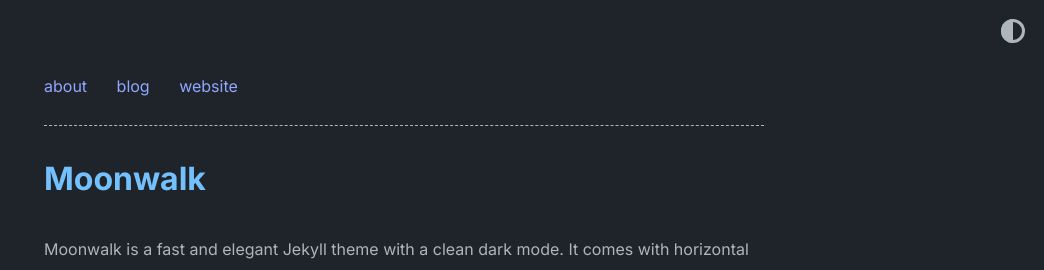
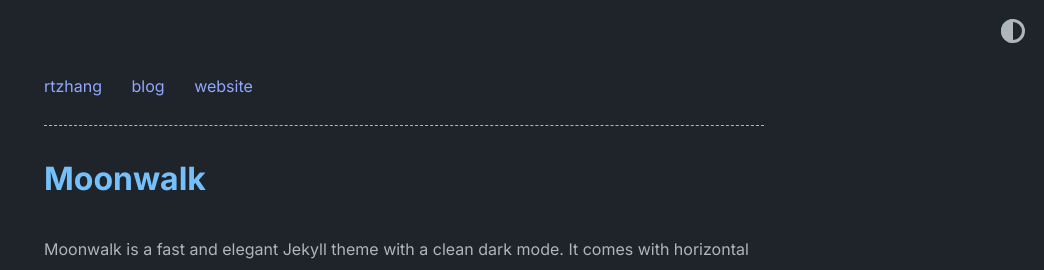
Before and after one commit to c0ralline/test.github.io, a Jekyll site: the page built from index.md, in a window 1280 px wide. Shown: the top 270 px of the page, without its empty margins (236-1280 px from the left). Built offline with Jekyll 4.4.1, drawn with Linux system fonts in a browser that asks for light colours.

Commit message:
Update home.yml

```diff
--- a/_data/home.yml
+++ b/_data/home.yml
@@ -1,6 +1,6 @@
 navbar_entries:
-  - title: about
-    url: about
+  - title: rtzhang
+    url: rtzhang
 
   - title: blog
     url: blog
```
